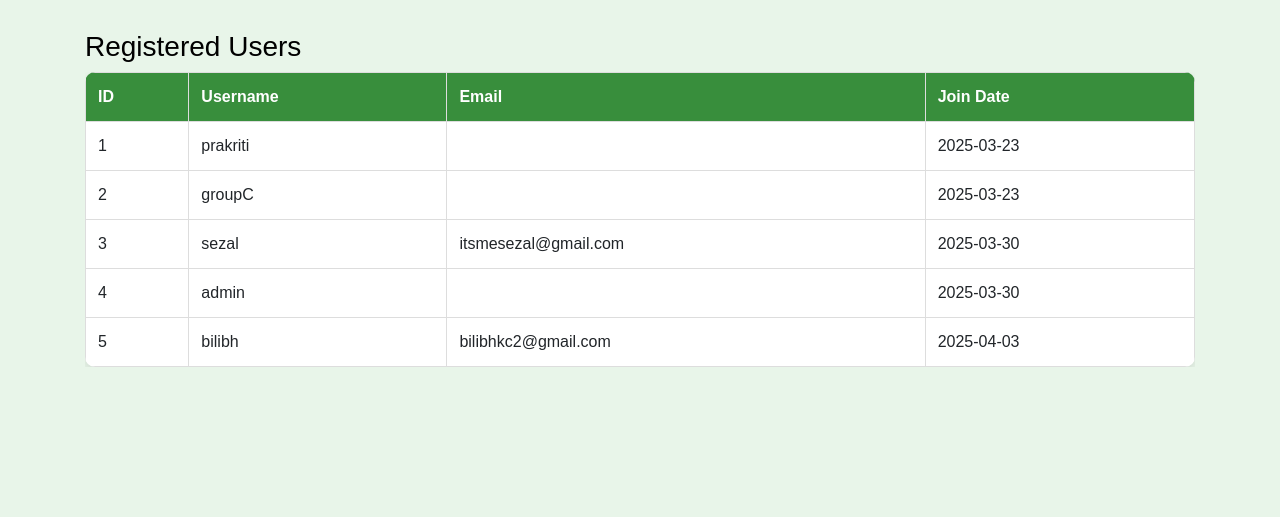
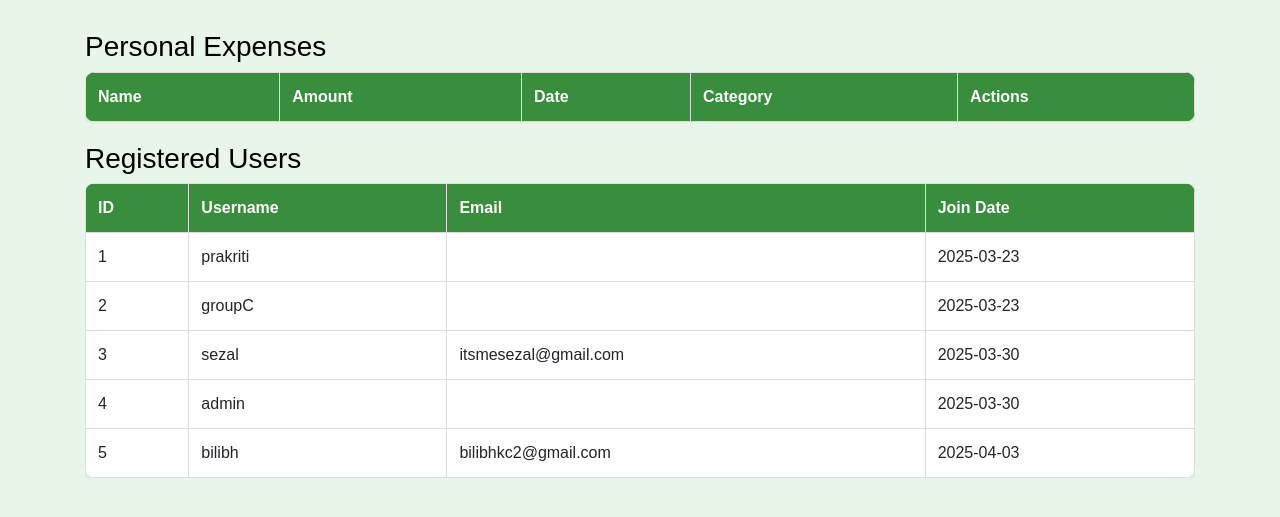
Before and after one commit to prakriti-khadka11/expense_tracker_web, a Django app: page /admin-dashboard/ in a window 1280 px wide. Shown: the part 50-567 px from the top of the page. Run offline with Django 5.2, Linux system fonts and the light colour scheme; a user stored in the database is signed in; data comes from the database, SQL or seed files in the repository; data that the repository does not hold is empty.

Commit message:
fixed issues of Raskin

```diff
--- a/templates/admin_dashboard.html
+++ b/templates/admin_dashboard.html
@@ -152,6 +152,36 @@ footer {
         </div>
     </nav>
     <div class="container">
+
+        <h3>Personal Expenses</h3>
+        <div class="table-container">
+            <table>
+                <thead>
+                    <tr>
+                        <th>Name</th>
+                        <th>Amount</th>
+                        <th>Date</th>
+                        <th>Category</th>
+                        <th>Actions</th>
+                    </tr>
+                </thead>
+                <tbody>
+                    {% for expense in personal_expenses %}
+                        <tr>
+                            <td>{{ expense.name }}</td>
+                            <td>{{ expense.amount }}</td>
+                            <td>{{ expense.date }}</td>
+                            <td>{{ expense.category }}</td>
+                            <td>
+                                <a href="{% url 'admin_expense_edit' expense_id=expense.id is_group='false' %}">Edit</a> |
+                                <a href="{% url 'admin_expense_delete' expense_id=expense.id is_group='false' %}">Delete</a>
+                            </td>
+                        </tr>
+                    {% endfor %}
+                </tbody>
+            </table>
+        </div>
+
         <h3>Registered Users</h3>
         <div class="table-container">
             <table>
```
